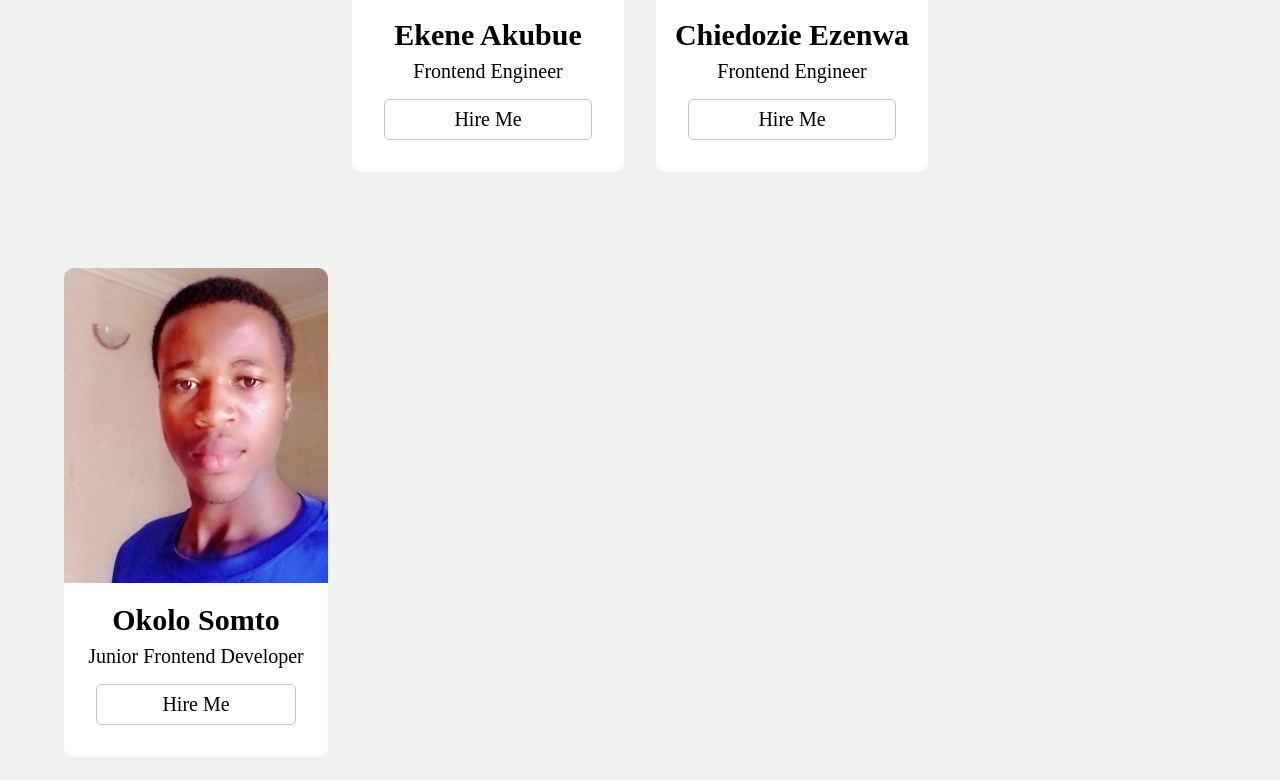
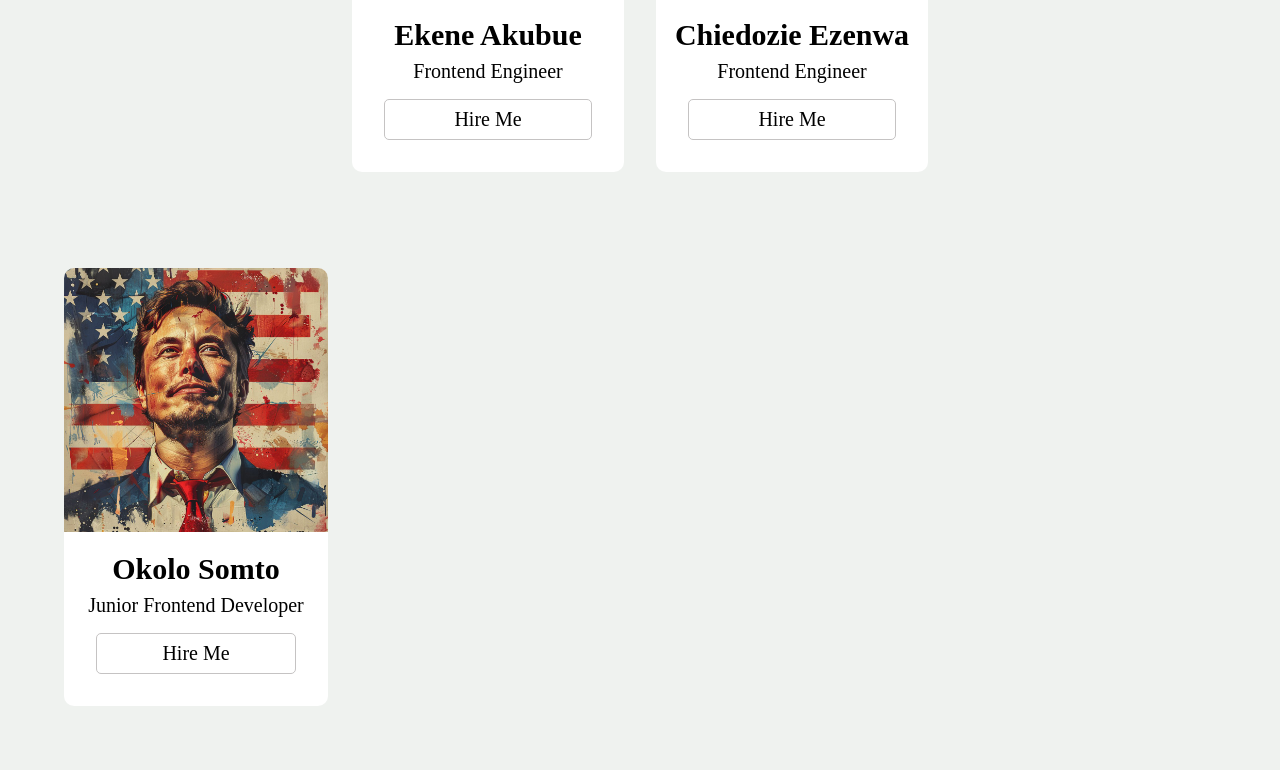
Before and after one commit to ekeneakubue/skillup2025B, a React (Vite) app: page /portfolio in a window 1280 px wide. Shown: the part 515-1295 px from the top of the page. Built offline with nearby package versions, Linux system fonts and the light colour scheme.

Commit message:
added Somto profile card

```diff
--- a/src/pages/portfolio/Portfolio.jsx
+++ b/src/pages/portfolio/Portfolio.jsx
@@ -26,7 +26,7 @@ export default function Portfolio() {
             <div className={style.student_cards}>
               <section>
                 <PortfolioCard
-                  img = './images/portfolios/Somto.jpg'
+                  img = './images/portfolios/Elonmusk.jpeg'
                   name = 'Okolo Somto'
                   path='Junior Frontend Developer'
                 />
```
Also changed, not shown: public/images/portfolios/Elonmusk.jpeg (added), public/images/portfolios/Somto.jpg (deleted).
